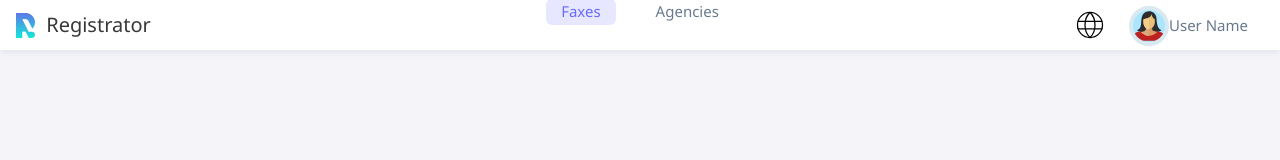
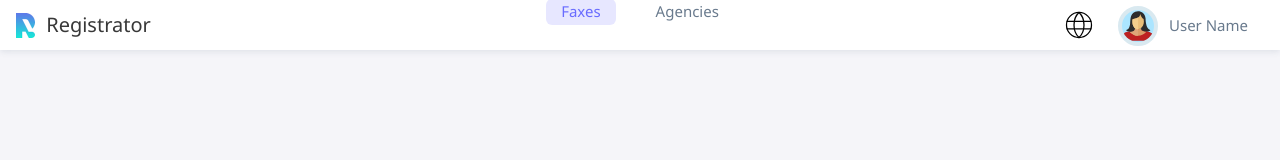
Before and after one commit to rail-sabirov/registrator, a React (Vite) app: page /faxes in a window 1280 px wide. Shown: the top 160 px of the page. Built offline with nearby package versions, Linux system fonts and the light colour scheme.

Commit message:
Add user name space

```diff
--- a/src/layouts/MainLayout/MainLayout.module.scss
+++ b/src/layouts/MainLayout/MainLayout.module.scss
@@ -28,6 +28,7 @@
                 display: flex;
                 justify-content: center;
                 align-items: center;
+                gap: 0.7rem;
 
                 img {
                     height: 40px;
```
